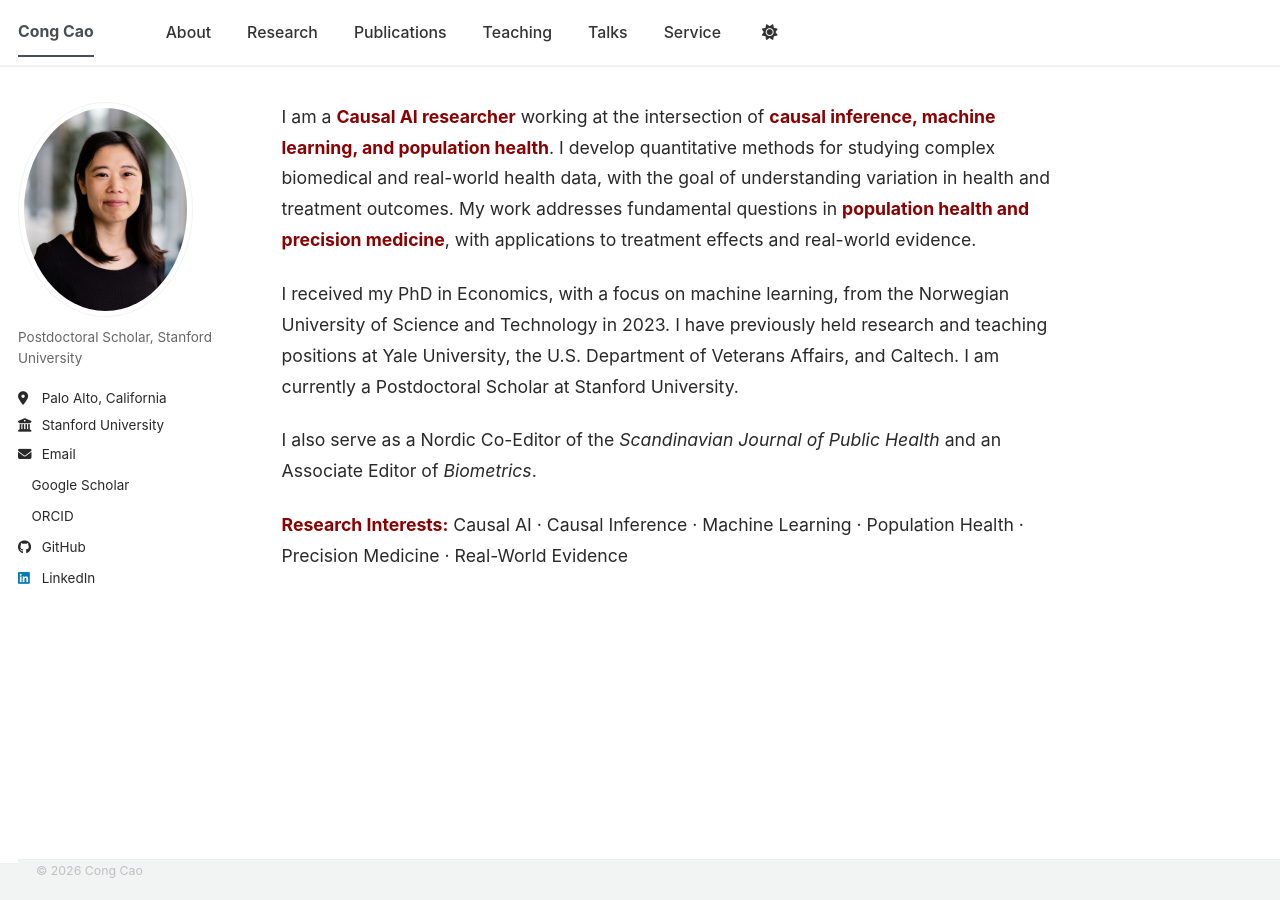
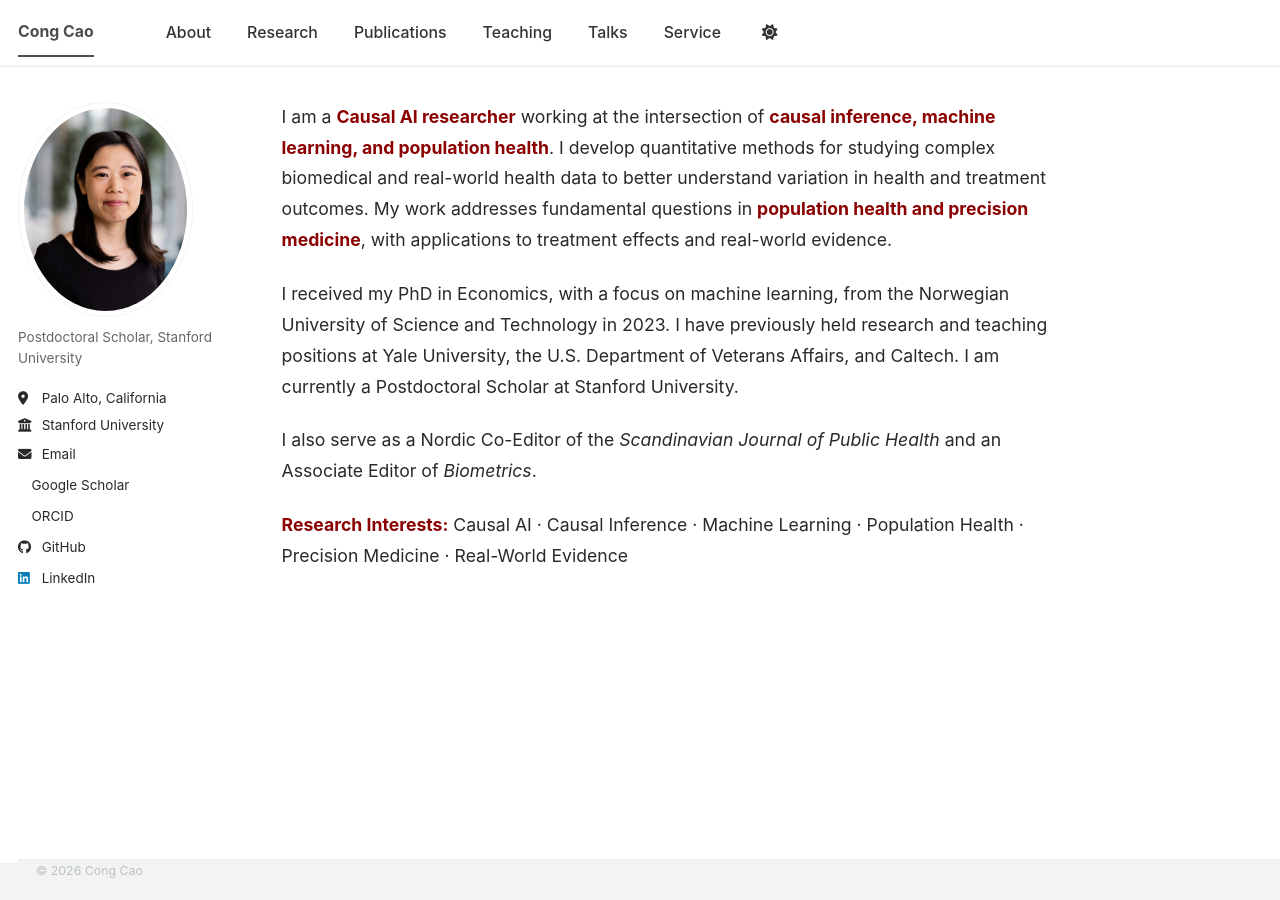
Before and after one commit to congca0/congca0.github.io, a Jekyll site: the page built from home.md, in a window 1280 px wide. Built offline with Jekyll 4.4.1, drawn with Linux system fonts in a browser that asks for light colours; a style sheet for code colours, icons or effects is not loaded; our own code applies the rules of GitHub Pages for plain Markdown files.

Commit message:
Update home.md

```diff
--- a/home.md
+++ b/home.md
@@ -3,7 +3,7 @@ permalink: /
 author_profile: true
 ---
 
-I am a <strong style="color: #8B0000;">Causal AI researcher</strong> working at the intersection of <strong style="color: #8B0000;">causal inference, machine learning, and population health</strong>. I develop quantitative methods for studying complex biomedical and real-world health data, with the goal of understanding variation in health and treatment outcomes. My work addresses fundamental questions in <strong style="color: #8B0000;">population health and precision medicine</strong>, with applications to treatment effects and real-world evidence.
+I am a <strong style="color: #8B0000;">Causal AI researcher</strong> working at the intersection of <strong style="color: #8B0000;">causal inference, machine learning, and population health</strong>. I develop quantitative methods for studying complex biomedical and real-world health data to better understand variation in health and treatment outcomes. My work addresses fundamental questions in <strong style="color: #8B0000;">population health and precision medicine</strong>, with applications to treatment effects and real-world evidence.
 
 I received my PhD in Economics, with a focus on machine learning, from the Norwegian University of Science and Technology in 2023. I have previously held research and teaching positions at Yale University, the U.S. Department of Veterans Affairs, and Caltech. I am currently a Postdoctoral Scholar at Stanford University.
 
```
